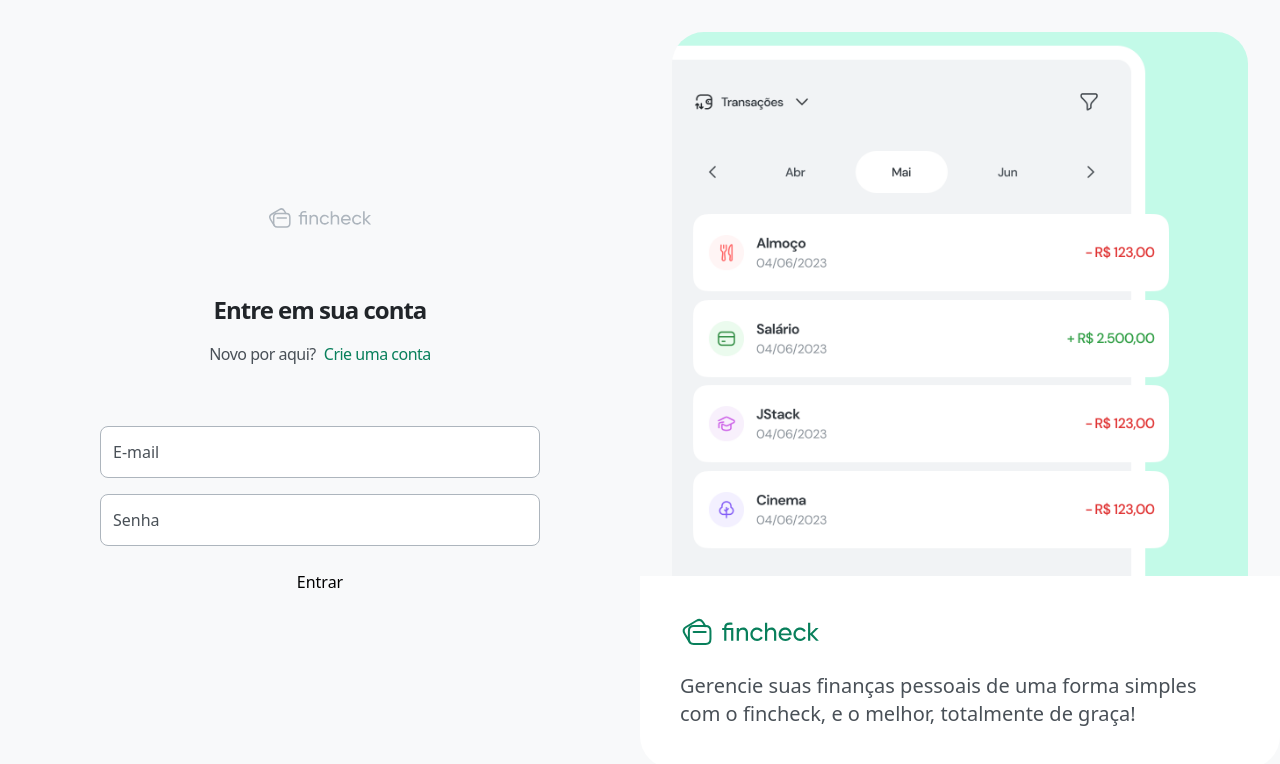
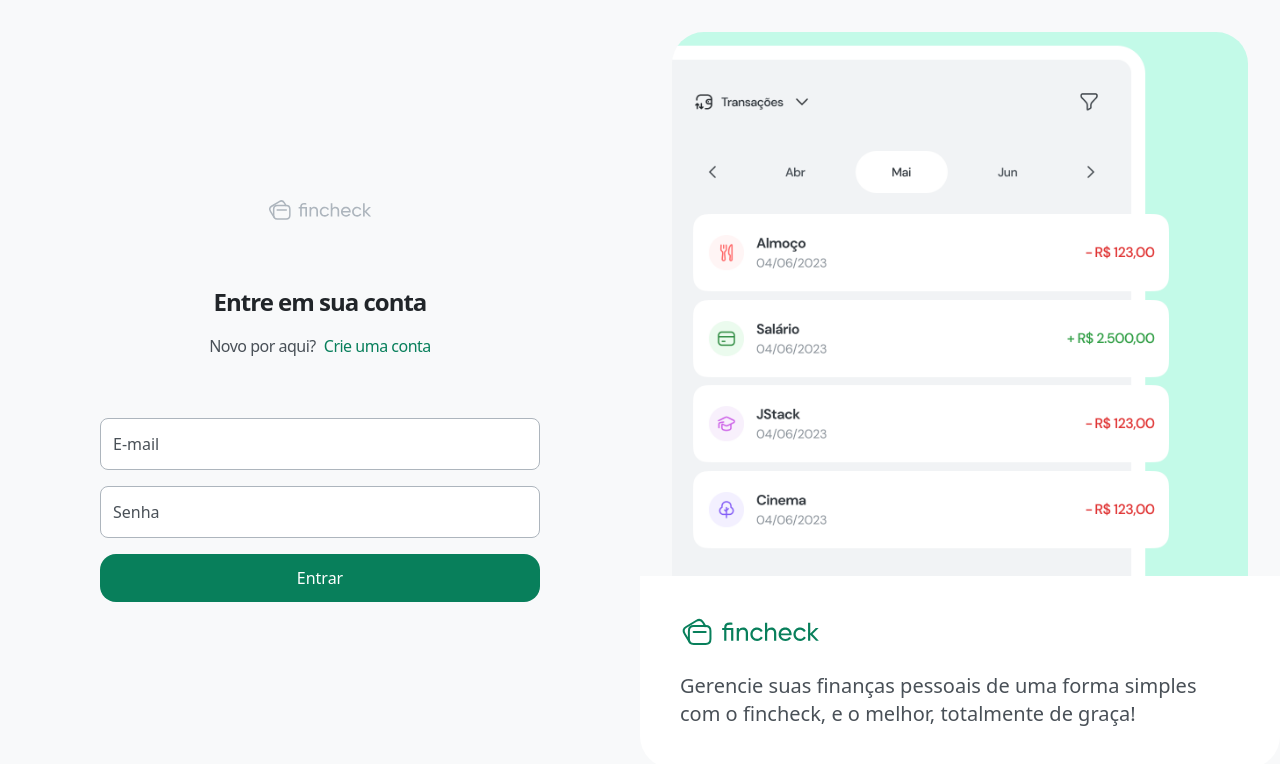
Before and after one commit to pedroht/fincheck, a React (Vite) app in the folder frontend/: page /login in a window 1280 px wide. Shown: the top 764 px of the page. Built offline with nearby package versions, Linux system fonts and the light colour scheme.

Commit message:
feat: updated login page

```diff
--- /dev/null
+++ b/frontend/src/view/components/Button.tsx
@@ -0,0 +1,15 @@
+import { ComponentProps } from "react";
+
+interface ButtonProps extends ComponentProps<'button'> {
+  error?: boolean;
+}
+
+export function Button({ error, ...props }: ButtonProps) {
+  return (
+    <button
+      {...props}
+      data-error={error}
+      className="bg-teal-900 hover:bg-teal-800 disabled:bg-gray-100 px-6 h-12 rounded-2xl font-medium text-white disabled:text-gray-400 disabled:cursor-not-allowed transition-all data-[error=true]:bg-red-900"
+    />
+  )
+}
--- a/frontend/src/view/pages/Login/index.tsx
+++ b/frontend/src/view/pages/Login/index.tsx
@@ -1,6 +1,7 @@
 import { Link } from "react-router-dom";
 
 import { Input } from "../../components/Input";
+import { Button } from "../../components/Button";
 
 export function Login() {
   return (
@@ -32,9 +33,9 @@ export function Login() {
           placeholder="Senha"
         />
 
-        <button type="submit" className="mt-2">
+        <Button type="submit" className="mt-2">
           Entrar
-        </button>
+        </Button>
       </form>
     </div>
   )
```
